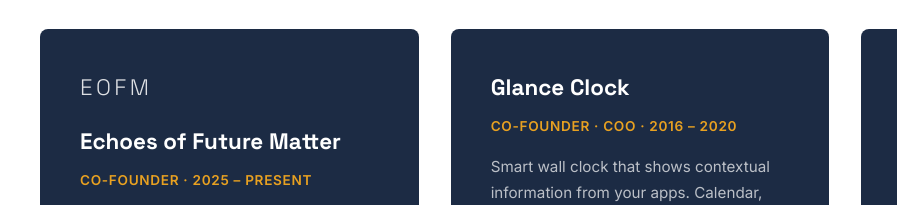
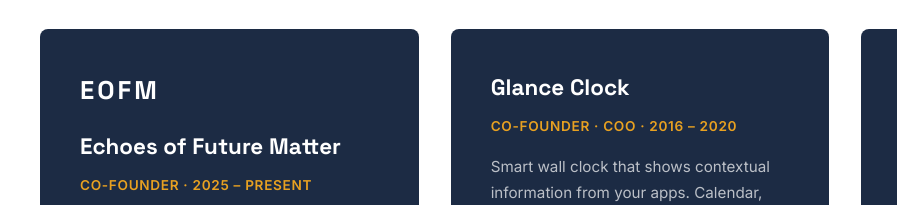
Before and after one commit to Hovl/alexey-dubov-site, a plain HTML site: page index.html in a window 1280 px wide. Shown: the part 4851-5056 px from the top of the page, 0-897 px from the left. Drawn offline with Linux system fonts and the light colour scheme.

Commit message:
Make EoFM text bolder and white for visibility

```diff
--- a/index.html
+++ b/index.html
@@ -677,7 +677,7 @@
         <p>US market growth accelerator for construction tech startups. We help companies from Europe, the UK, and beyond validate use cases, land pilots, and close early revenue with US corporates. Focus areas: energy infrastructure, robotics, AI workflows, automated design, and physical AI.</p>
       </div>
       <div class="venture-card">
-        <div class="venture-logo-text" style="font-family: 'Space Grotesk', sans-serif; font-weight: 300; font-size: 1.4rem; color: rgba(255,255,255,0.85); letter-spacing: 0.15em; text-transform: uppercase; margin-bottom: 1rem;">EoFM</div>
+        <div style="font-family: 'Space Grotesk', sans-serif; font-weight: 700; font-size: 1.6rem; color: var(--white); letter-spacing: 0.12em; text-transform: uppercase; margin-bottom: 1rem;">EoFM</div>
         <h3>Echoes of Future Matter</h3>
         <div class="role">Co-Founder &middot; 2025 &ndash; Present</div>
         <p>Cultural research laboratory exploring materiality and design futures. Exhibitions, panels, and interviews at the intersection of architecture, design, and emerging technologies. Co-founded with Andrei Hakhovich.</p>
```
